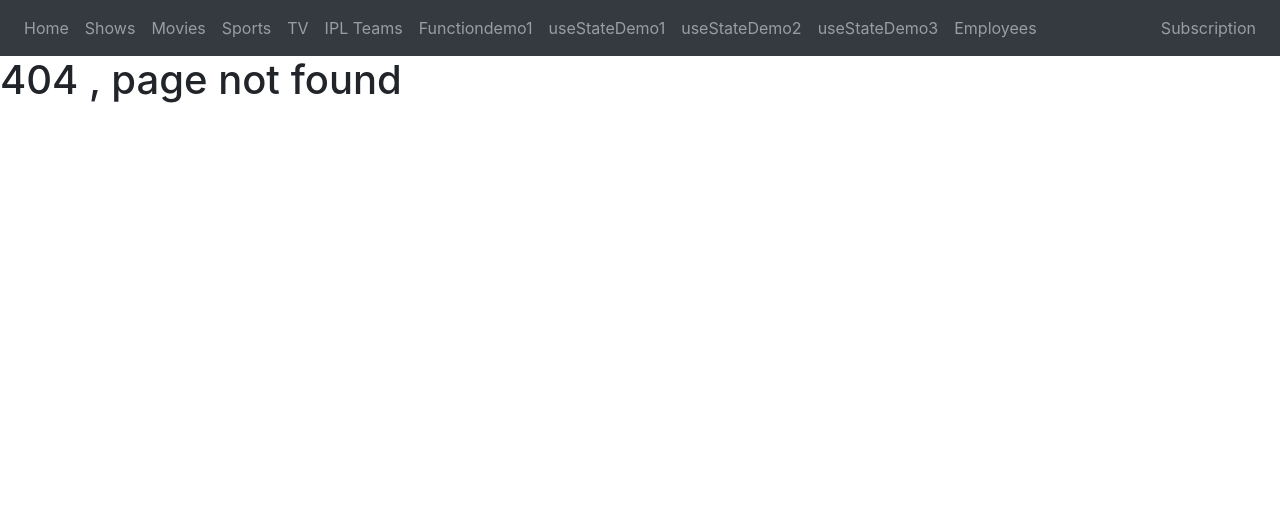
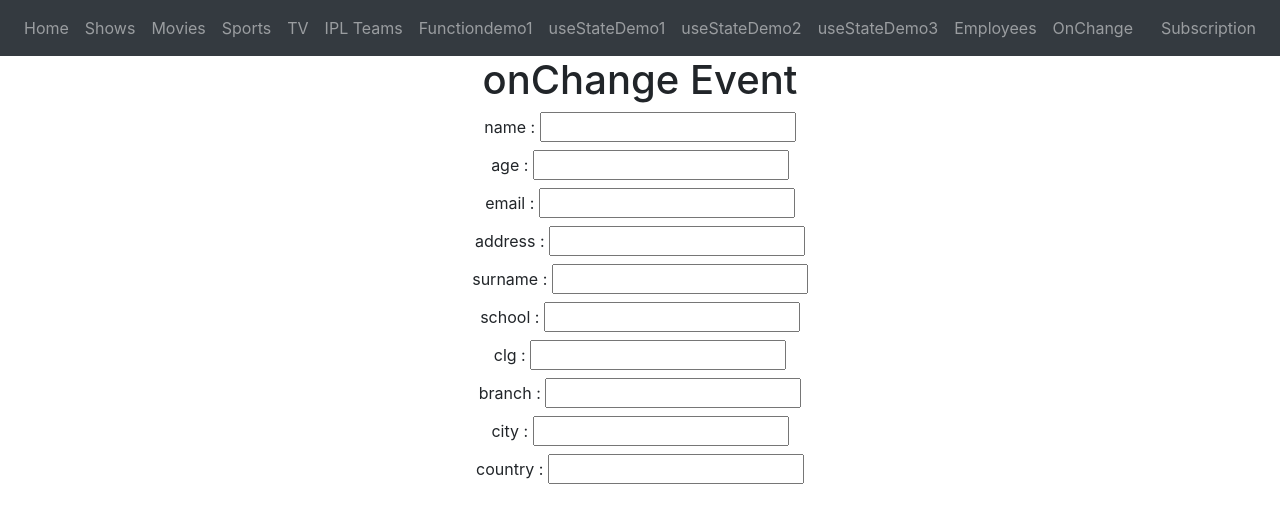
Before and after one commit to PrinceSoni1310/learning26, a React (Vite) app: page /onchange in a window 1280 px wide. Before the commit this address had no page. Shown: the top 518 px of the page. Built offline with nearby package versions, Linux system fonts and the light colour scheme.

Commit message:
onChange learning

```diff
--- a/src/App.jsx
+++ b/src/App.jsx
@@ -49,6 +49,7 @@ import { UseStateDemo2 } from "./components/useState/UseStateDemo2";
 import { UseStateDemo3 } from "./components/useState/UseStateDemo3";
 import { Employee } from "./components/props/Employees";
 import { EmployeeList } from "./components/props/EmployeeList";
+import { OnChange } from "./components/OnChange";
 
 function App() {
   return (
@@ -107,10 +108,13 @@ function App() {
           element={<Watch/>}
           ></Route>
 
-          -------------------------------------------------------------
+          {/* ------------------------------------------------------------- */}
 
           <Route path="/employees" element={<Employee></Employee>}></Route>
           <Route path="/employeelist" element={<EmployeeList></EmployeeList>}></Route>
+
+          {/* -------------------------------------------------------------- */}
+          <Route path="/onchange" element={<OnChange></OnChange>}></Route>
         </Routes>
 
         {/* <HeaderComponent />
--- a/src/components/Navbar.jsx
+++ b/src/components/Navbar.jsx
@@ -79,11 +79,11 @@ export const Navbar = () => {
               Employees
             </Link>
           </li>
-          {/* <li className="nav-item">
-            <Link className="nav-link" to="/employeelist">
-              EmployeeList
+          <li className="nav-item">
+            <Link className="nav-link" to="/onchange">
+              OnChange
             </Link>
-          </li> */}
+          </li>
         </ul>
 
         <ul className="navbar-nav ml-auto">
--- /dev/null
+++ b/src/components/OnChange.jsx
@@ -0,0 +1,124 @@
+import React from "react";
+import { useState } from "react";
+
+export const OnChange = () => {
+
+    const [form , setForm] = useState({
+        name : "",
+        age : "",
+        email: " ",
+        address : "",
+        surname : "",
+        school : "",
+        clg : "",
+        branch : "",
+        city : "",
+        country : ""
+    })
+
+//   const [name, setName] = useState("");
+//   const [age, setAge] = useState("");
+//   const [email, setEmail] = useState("");
+//   const [address, setAdress] = useState("");
+//   const [surName, setSurName] = useState("");
+//   const [school, setSchool] = useState("");
+//   const [clg, setClg] = useState("");
+//   const [branch, setBranch] = useState("");
+//   const [city, setCity] = useState("");
+//   const [country, setCountry] = useState("");
+
+const handleChange = (event) => {
+    setForm({
+        ...form,
+        [event.target.name] :  event.target.value
+    })
+}
+
+
+//   const handleChange1 = (event) => {
+//     setName(event.target.value);
+//   };
+
+//    const handleChange2 = (event) => {
+//     setAge(event.target.value);
+//   };
+//    const handleChange3 = (event) => {
+//     setEmail(event.target.value);
+//   };
+//    const handleChange4 = (event) => {
+//     setAdress(event.target.value);
+//   };
+//    const handleChange5 = (event) => {
+//     setSurName(event.target.value);
+//   };
+//    const handleChange6 = (event) => {
+//     setSchool(event.target.value);
+//   };
+//    const handleChange7 = (event) => {
+//     setClg(event.target.value);
+//   }; const handleChange8 = (event) => {
+//     setBranch(event.target.value);
+//   };
+//    const handleChange9 = (event) => {
+//     setCity(event.target.value);
+//   };
+//    const handleChange10 = (event) => {
+//     setCountry(event.target.value);
+//   };
+
+  return (
+    <div style={{ textAlign: "center" }}>
+      <h1>onChange Event</h1>
+
+      <label>
+        name : <input name="name" type="text" onChange={handleChange}></input>
+      </label>
+      {form.name}
+      <br />
+      <label>
+        age : <input name="age" type="text" onChange={handleChange}></input>
+      </label>
+      {form.age}
+      <br />
+      <label>
+        email : <input name="email" type="text" onChange={handleChange}></input>
+      </label>
+      {form.email}
+      <br />
+      <label>
+        address : <input name="address" type="text" onChange={handleChange}></input>
+      </label>
+      {form.address}
+      <br />
+      <label>
+        surname : <input name="surname" type="text" onChange={handleChange}></input>
+      </label>
+      {form.surname}
+      <br />
+      <label>
+        school : <input name="school" type="text" onChange={handleChange}></input>
+      </label>
+      {form.school}
+      <br />
+      <label>
+        clg : <input name="clg" type="text" onChange={handleChange}></input>
+      </label>
+      {form.clg}
+      <br />
+      <label>
+        branch : <input name="branch" type="text" onChange={handleChange}></input>
+      </label>
+      {form.branch}
+      <br />
+      <label>
+        city : <input name="city" type="text" onChange={handleChange}></input>
+      </label>
+      {form.city}
+      <br />
+      <label>
+        country : <input name="country" type="text" onChange={handleChange}></input>
+      </label>
+      {form.country}
+    </div>
+  );
+};
```
